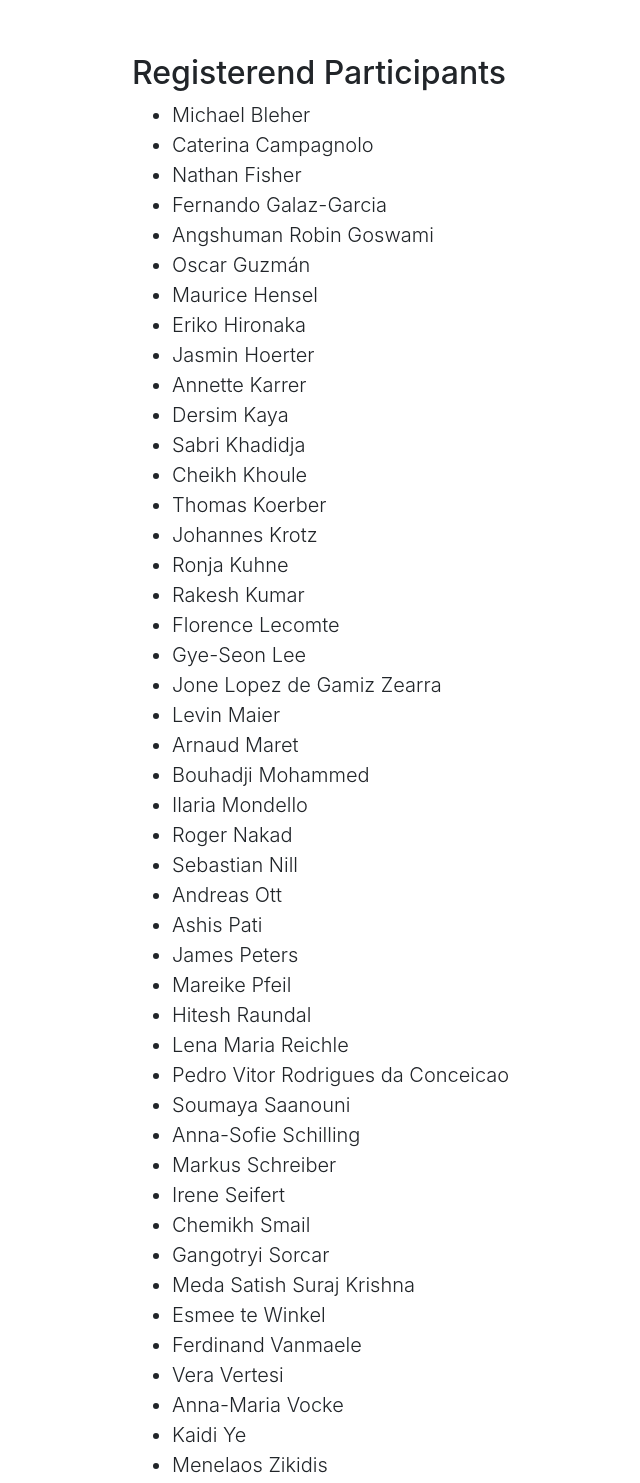
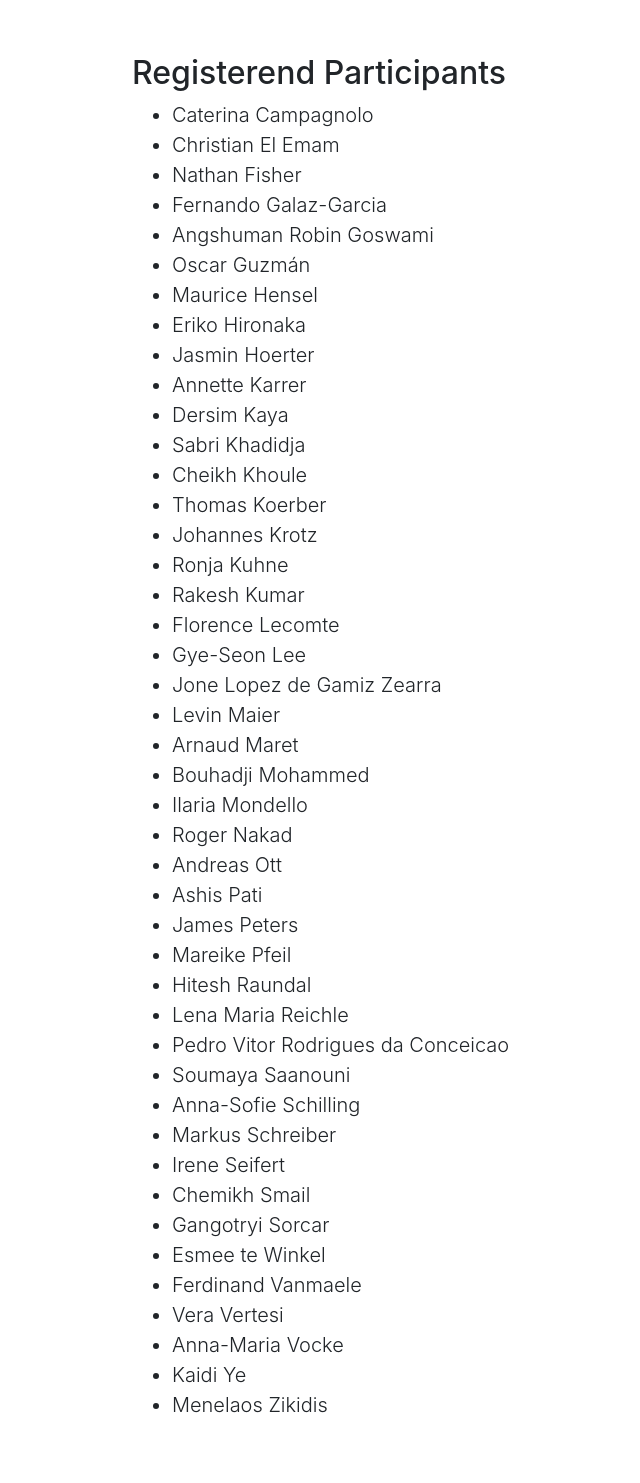
Before and after one commit to gagt19/gagt19.github.io, a website: page index.html in a window 1280 px wide. Shown: the part 3980-5463 px from the top of the page, without its empty margins (143-783 px from the left). Drawn offline with Linux system fonts and the light colour scheme; a script that the page names is missing.

Commit message:
new partic

```diff
--- a/index.html
+++ b/index.html
@@ -467,8 +467,8 @@
           <div class="col-lg-8 mx-auto">
             <h2>Registerend Participants</h2>
             <ul class="lead">
-              <li>Michael Bleher</li>
               <li>Caterina Campagnolo</li>
+              <li>Christian El Emam</li>
               <li>Nathan Fisher</li>
               <li>Fernando Galaz-Garcia</li>
               <li>Angshuman Robin Goswami</li>
@@ -492,7 +492,6 @@
               <li>Bouhadji Mohammed</li>
               <li>Ilaria Mondello</li>
               <li>Roger Nakad</li>
-<li>Sebastian Nill</li>
               <li>Andreas Ott</li>
               <li>Ashis  Pati</li>
               <li>James Peters</li>
@@ -506,7 +505,6 @@
               <li>Irene Seifert</li>
               <li>Chemikh Smail</li>
               <li>Gangotryi Sorcar</li>
-<li>Meda Satish Suraj Krishna</li>
               <li>Esmee te Winkel</li>
               <li>Ferdinand Vanmaele</li>
               <li>Vera Vertesi</li>
```
Lines whose indentation alone changed are shown as unchanged.
